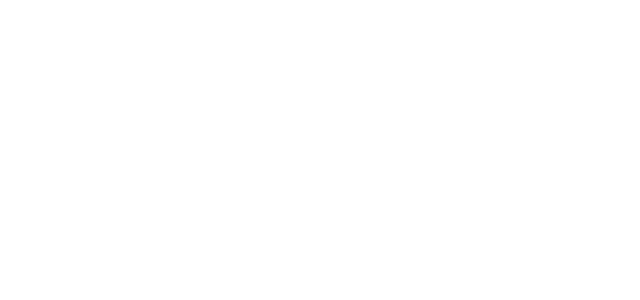
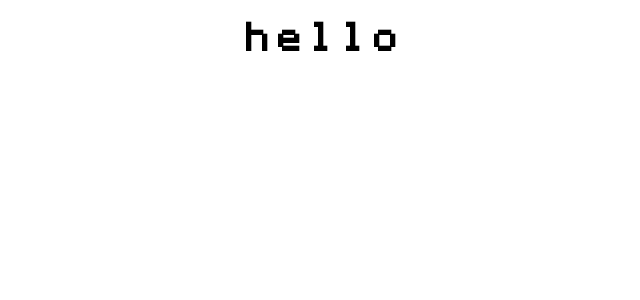
Before and after one commit to joeygaitan/fallout-login, a React (Create React App) app: page / in a window 1280 px wide. Shown: the top 300 px of the page, without its empty margins (318-958 px from the left). Built offline with nearby package versions, Linux system fonts and the light colour scheme.

Commit message:
added in new font

```diff
--- a/src/App.css
+++ b/src/App.css
@@ -1,5 +1,11 @@
+@font-face {
+  font-family: "unix-font";
+  src: url('./font/Apple\ ][.ttf') format("truetype");
+}
+
 .App {
   text-align: center;
+  font-family: 'unix-font';
 }
 
 .App-logo {
--- a/src/App.jsx
+++ b/src/App.jsx
@@ -7,8 +7,8 @@
 
 function App() {
   return (
-    <div>
-
+    <div className='App'>
+      <h1>hello</h1>
     </div>
   );
 }
```
Also changed, not shown: src/font/Apple ][.ttf (added).
